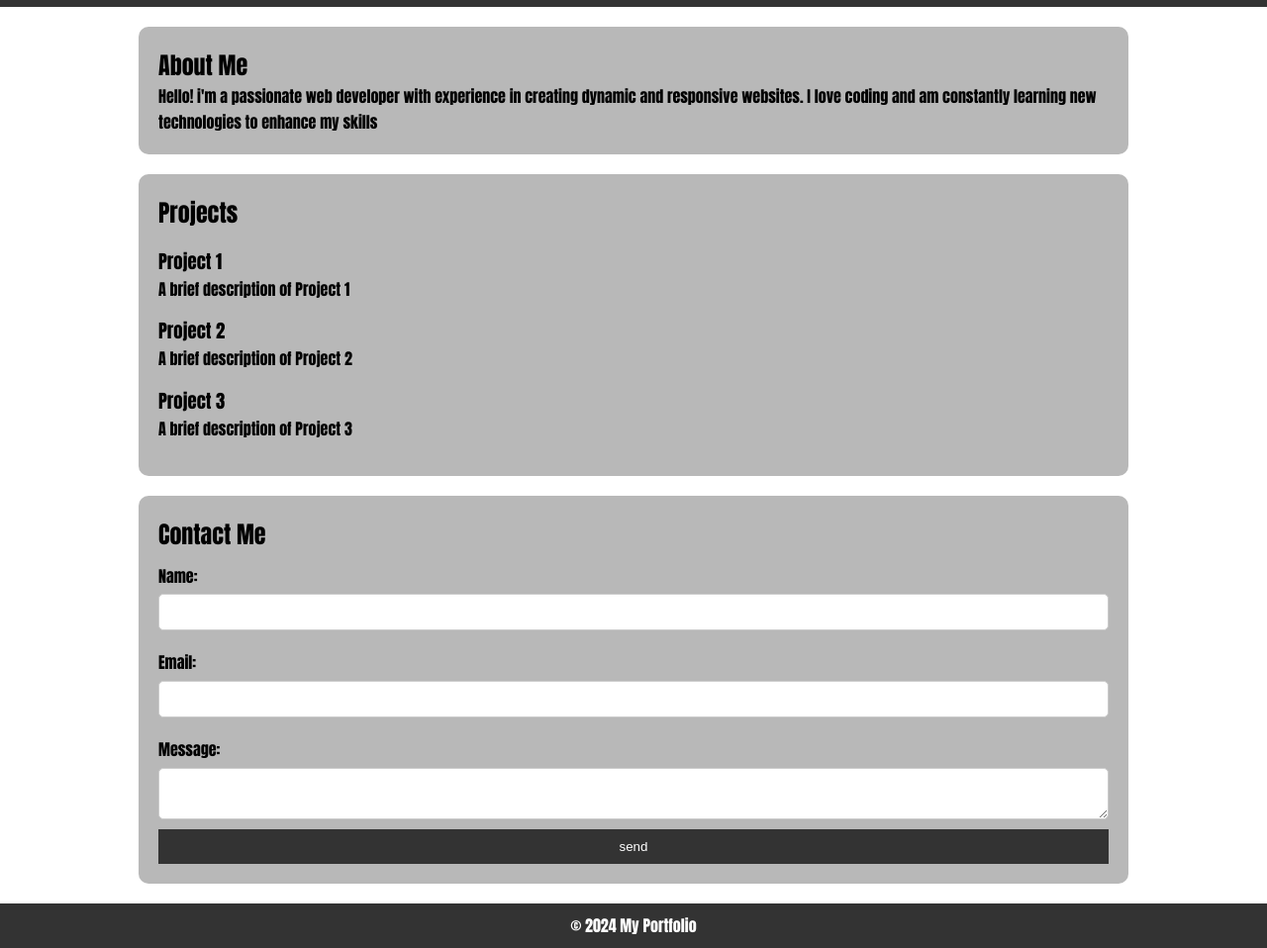
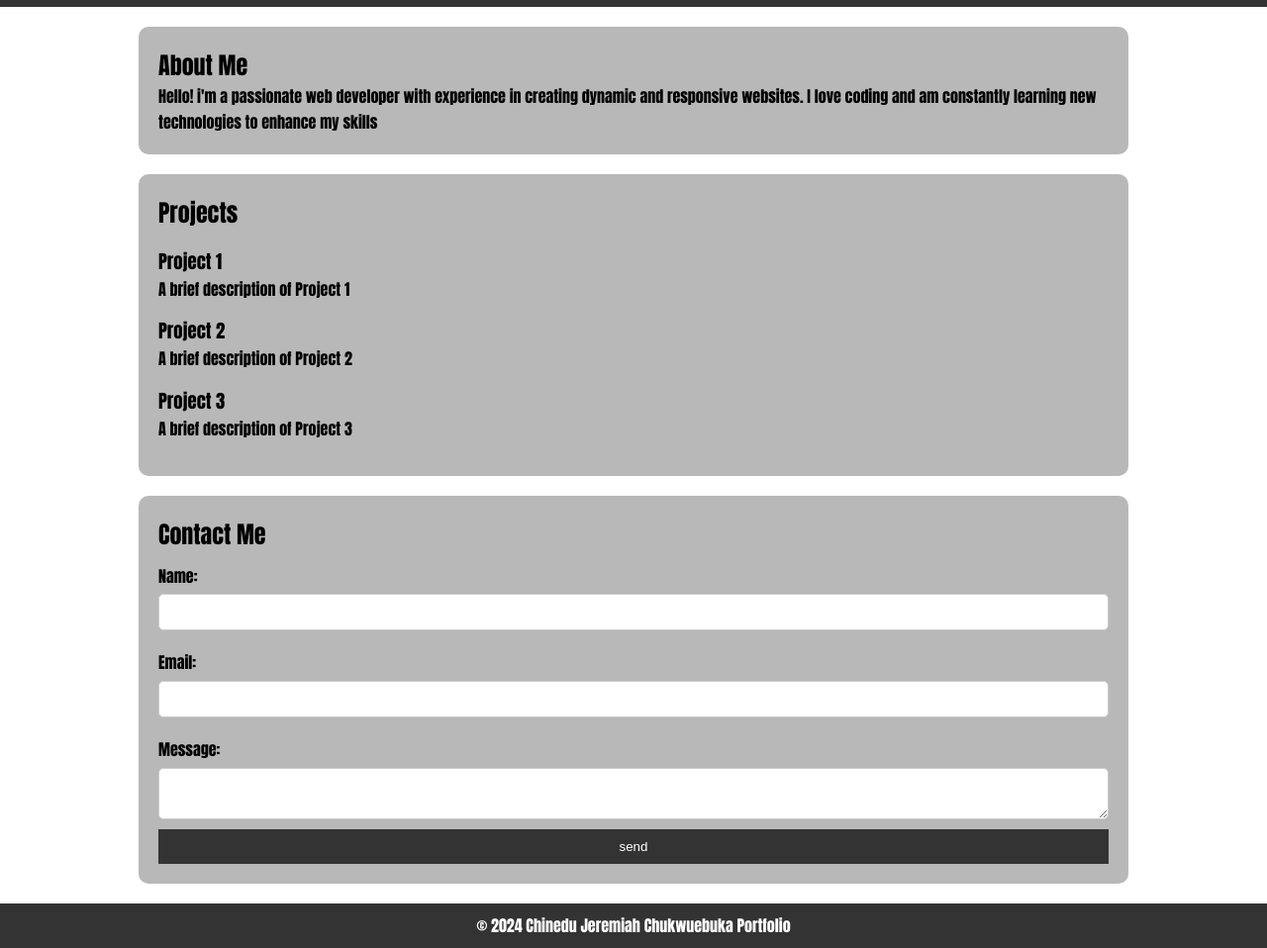
Before and after one commit to Olanre2006/portfolio-website, a plain HTML site: page index.html in a window 1280 px wide. Shown: the part 90-1048 px from the top of the page at 99% size. Drawn offline with Linux system fonts and the light colour scheme.

Commit message:
Update index.html

```diff
--- a/index.html
+++ b/index.html
@@ -49,7 +49,7 @@
       </form>
     </section>
     <footer>
-      <p>&copy; 2024 My Portfolio</p>
+      <p>&copy; 2024  Chinedu Jeremiah Chukwuebuka Portfolio</p>
     </footer>
 
   <script src="app.js"></script>
```
